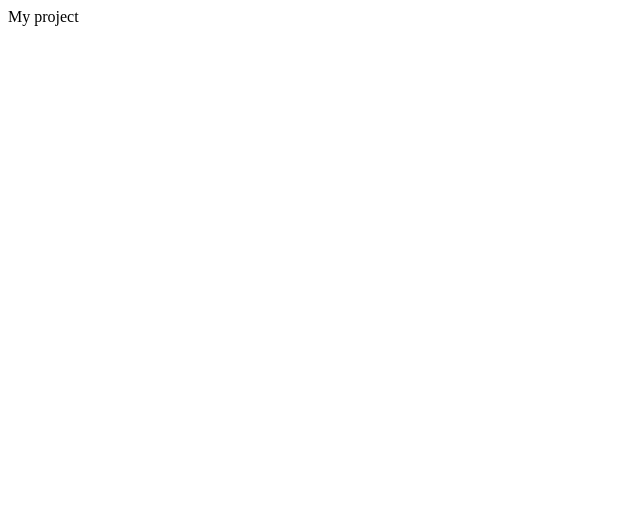
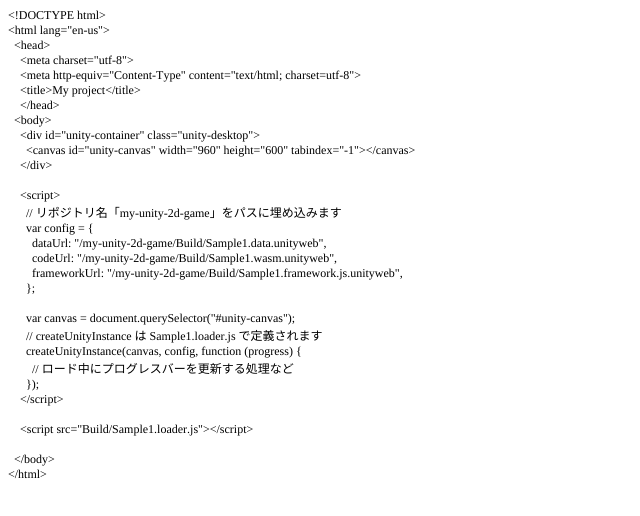
Before and after one commit to tamagonfuture-netizen/my-unity-2d-game, a plain HTML site: page index.html in a window 1280 px wide. Shown: the whole page, without its empty margins (0-640 px from the left). Drawn offline with Linux system fonts and the light colour scheme.

```diff
--- a/index.html
+++ b/index.html
@@ -1,6 +1,48 @@
-
-
-
-
-
-My project
+<!DOCTYPE html PUBLIC "-//W3C//DTD HTML 4.01//EN" "http://www.w3.org/TR/html4/strict.dtd">
+<html>
+<head>
+  <meta http-equiv="Content-Type" content="text/html; charset=utf-8">
+  <meta http-equiv="Content-Style-Type" content="text/css">
+  <title></title>
+  <meta name="Generator" content="Cocoa HTML Writer">
+  <meta name="CocoaVersion" content="2575.7">
+  <style type="text/css">
+    p.p1 {margin: 0.0px 0.0px 0.0px 0.0px; font: 12.0px Times; -webkit-text-stroke: #000000}
+    p.p2 {margin: 0.0px 0.0px 0.0px 0.0px; font: 12.0px Times; -webkit-text-stroke: #000000; min-height: 14.0px}
+    span.s1 {font-kerning: none}
+  </style>
+</head>
+<body>
+<p class="p1"><span class="s1">&lt;!DOCTYPE html&gt;</span></p>
+<p class="p1"><span class="s1">&lt;html lang="en-us"&gt;</span></p>
+<p class="p1"><span class="s1"><span class="Apple-converted-space">  </span>&lt;head&gt;</span></p>
+<p class="p1"><span class="s1"><span class="Apple-converted-space">    </span>&lt;meta charset="utf-8"&gt;</span></p>
+<p class="p1"><span class="s1"><span class="Apple-converted-space">    </span>&lt;meta http-equiv="Content-Type" content="text/html; charset=utf-8"&gt;</span></p>
+<p class="p1"><span class="s1"><span class="Apple-converted-space">    </span>&lt;title&gt;My project&lt;/title&gt;</span></p>
+<p class="p1"><span class="s1"><span class="Apple-converted-space">    </span>&lt;/head&gt;</span></p>
+<p class="p1"><span class="s1"><span class="Apple-converted-space">  </span>&lt;body&gt;</span></p>
+<p class="p1"><span class="s1"><span class="Apple-converted-space">    </span>&lt;div id="unity-container" class="unity-desktop"&gt;</span></p>
+<p class="p1"><span class="s1"><span class="Apple-converted-space">      </span>&lt;canvas id="unity-canvas" width="960" height="600" tabindex="-1"&gt;&lt;/canvas&gt;</span></p>
+<p class="p1"><span class="s1"><span class="Apple-converted-space">    </span>&lt;/div&gt;</span></p>
+<p class="p2"><span class="s1"><span class="Apple-converted-space">    </span></span></p>
+<p class="p1"><span class="s1"><span class="Apple-converted-space">    </span>&lt;script&gt;</span></p>
+<p class="p1"><span class="s1"><span class="Apple-converted-space">      </span>// リポジトリ名「my-unity-2d-game」をパスに埋め込みます</span></p>
+<p class="p1"><span class="s1"><span class="Apple-converted-space">      </span>var config = {</span></p>
+<p class="p1"><span class="s1"><span class="Apple-converted-space">        </span>dataUrl: "/my-unity-2d-game/Build/Sample1.data.unityweb",</span></p>
+<p class="p1"><span class="s1"><span class="Apple-converted-space">        </span>codeUrl: "/my-unity-2d-game/Build/Sample1.wasm.unityweb",</span></p>
+<p class="p1"><span class="s1"><span class="Apple-converted-space">        </span>frameworkUrl: "/my-unity-2d-game/Build/Sample1.framework.js.unityweb",</span></p>
+<p class="p1"><span class="s1"><span class="Apple-converted-space">      </span>};</span></p>
+<p class="p2"><span class="s1"></span><br></p>
+<p class="p1"><span class="s1"><span class="Apple-converted-space">      </span>var canvas = document.querySelector("#unity-canvas");</span></p>
+<p class="p1"><span class="s1"><span class="Apple-converted-space">      </span>// createUnityInstance は Sample1.loader.js で定義されます</span></p>
+<p class="p1"><span class="s1"><span class="Apple-converted-space">      </span>createUnityInstance(canvas, config, function (progress) {</span></p>
+<p class="p1"><span class="s1"><span class="Apple-converted-space">        </span>// ロード中にプログレスバーを更新する処理など</span></p>
+<p class="p1"><span class="s1"><span class="Apple-converted-space">      </span>});</span></p>
+<p class="p1"><span class="s1"><span class="Apple-converted-space">    </span>&lt;/script&gt;</span></p>
+<p class="p2"><span class="s1"><span class="Apple-converted-space">    </span></span></p>
+<p class="p1"><span class="s1"><span class="Apple-converted-space">    </span>&lt;script src="Build/Sample1.loader.js"&gt;&lt;/script&gt;</span></p>
+<p class="p2"><span class="s1"></span><br></p>
+<p class="p1"><span class="s1"><span class="Apple-converted-space">  </span>&lt;/body&gt;</span></p>
+<p class="p1"><span class="s1">&lt;/html&gt;</span></p>
+</body>
+</html>
```
Also changed, not shown: Build/Sample1.loader.js.
